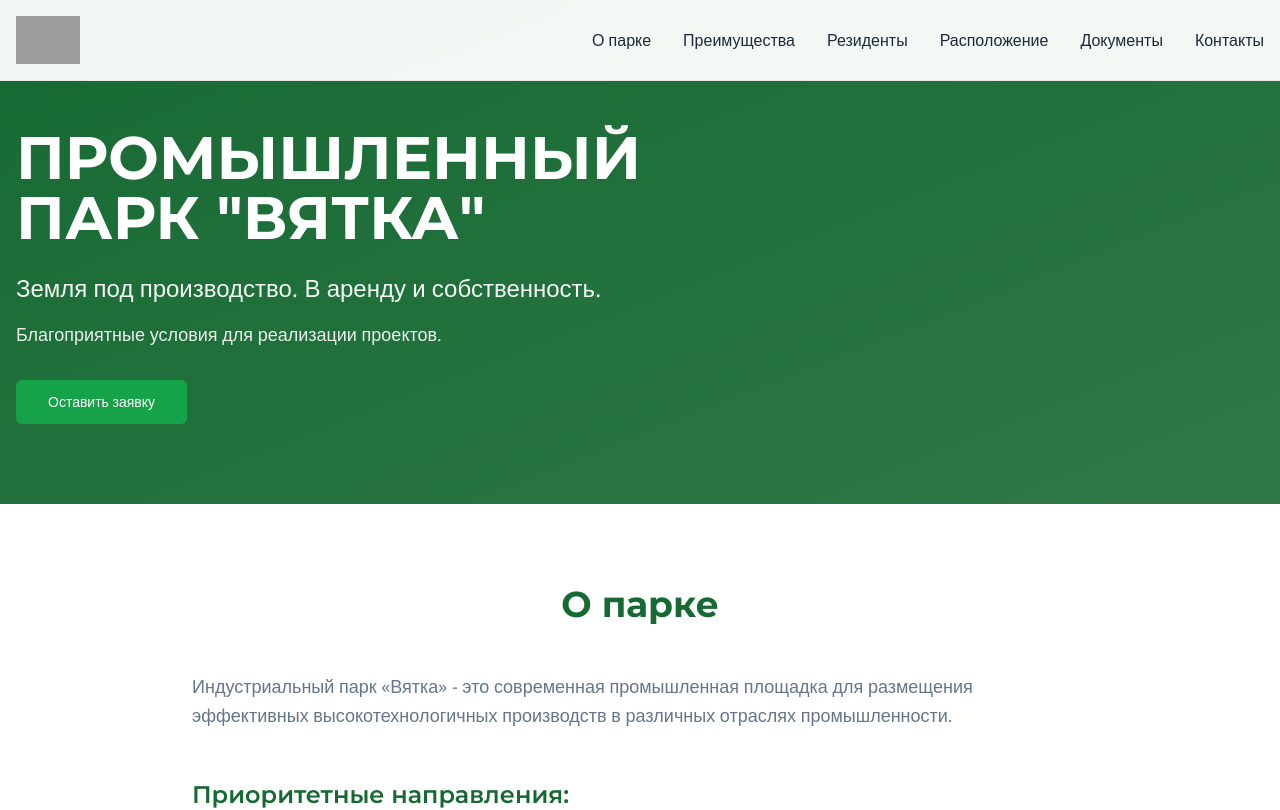
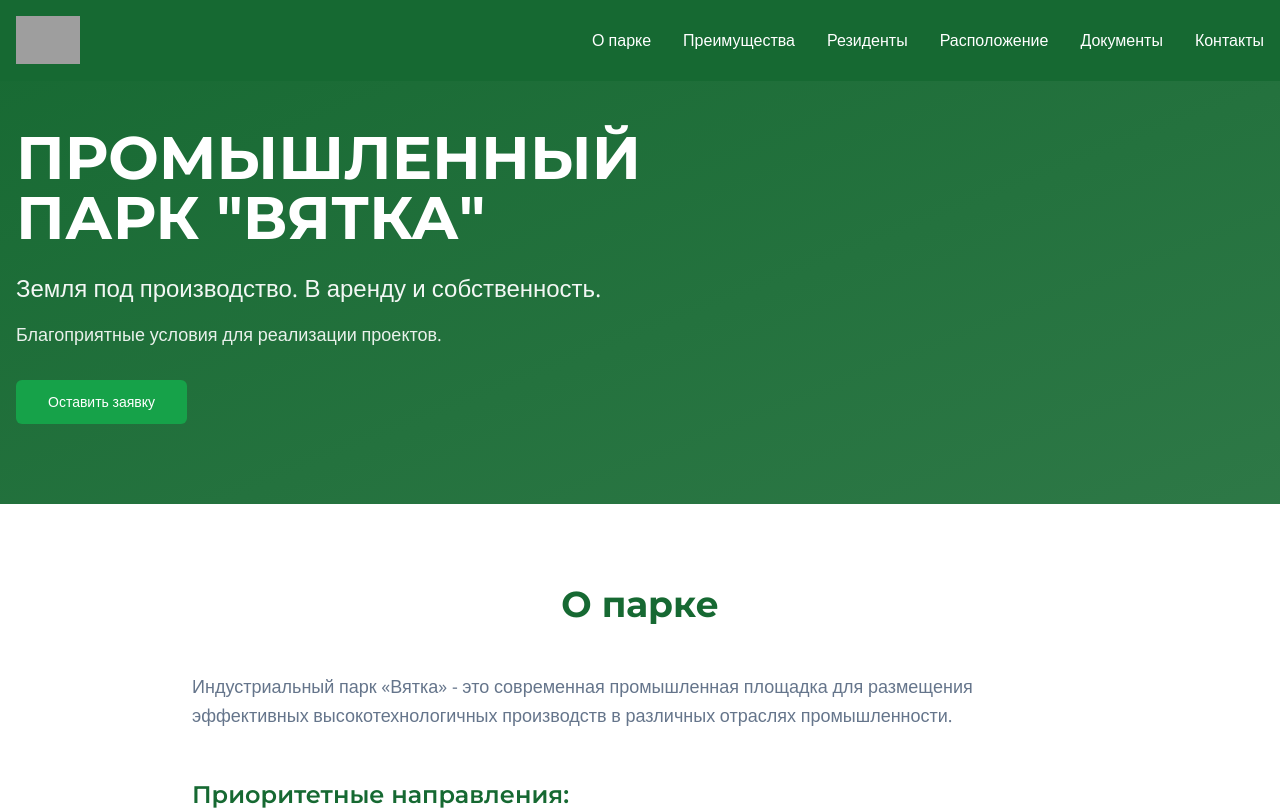
Before and after one commit to pr-poehali-dev/vyatka-industrial-park, a React (Vite) app: page / in a window 1280 px wide. Shown: the top 810 px of the page. Built offline with nearby package versions, Linux system fonts and the light colour scheme; grey boxes are pictures that could not be loaded.

Commit message:
style: изменение цвета шапки и текста

```diff
--- a/src/pages/Index.tsx
+++ b/src/pages/Index.tsx
@@ -20,7 +20,7 @@ const Index = () => {
 
   return (
     <div className="min-h-screen bg-background">
-      <header className="fixed top-0 w-full bg-white/95 backdrop-blur-sm border-b border-border z-50">
+      <header className="fixed top-0 w-full bg-secondary backdrop-blur-sm border-b border-secondary z-50">
         <div className="container mx-auto px-4 py-4">
           <nav className="flex items-center justify-between">
             <div className="flex items-center gap-3">
@@ -31,12 +31,12 @@ const Index = () => {
               />
             </div>
             <div className="hidden md:flex gap-8">
-              <a href="#about" className="text-foreground hover:text-primary transition-colors">О парке</a>
-              <a href="#benefits" className="text-foreground hover:text-primary transition-colors">Преимущества</a>
-              <a href="#residents" className="text-foreground hover:text-primary transition-colors">Резиденты</a>
-              <a href="#location" className="text-foreground hover:text-primary transition-colors">Расположение</a>
-              <a href="#documents" className="text-foreground hover:text-primary transition-colors">Документы</a>
-              <a href="#contact" className="text-foreground hover:text-primary transition-colors">Контакты</a>
+              <a href="#about" className="text-white hover:text-white/80 transition-colors">О парке</a>
+              <a href="#benefits" className="text-white hover:text-white/80 transition-colors">Преимущества</a>
+              <a href="#residents" className="text-white hover:text-white/80 transition-colors">Резиденты</a>
+              <a href="#location" className="text-white hover:text-white/80 transition-colors">Расположение</a>
+              <a href="#documents" className="text-white hover:text-white/80 transition-colors">Документы</a>
+              <a href="#contact" className="text-white hover:text-white/80 transition-colors">Контакты</a>
             </div>
           </nav>
         </div>
```
